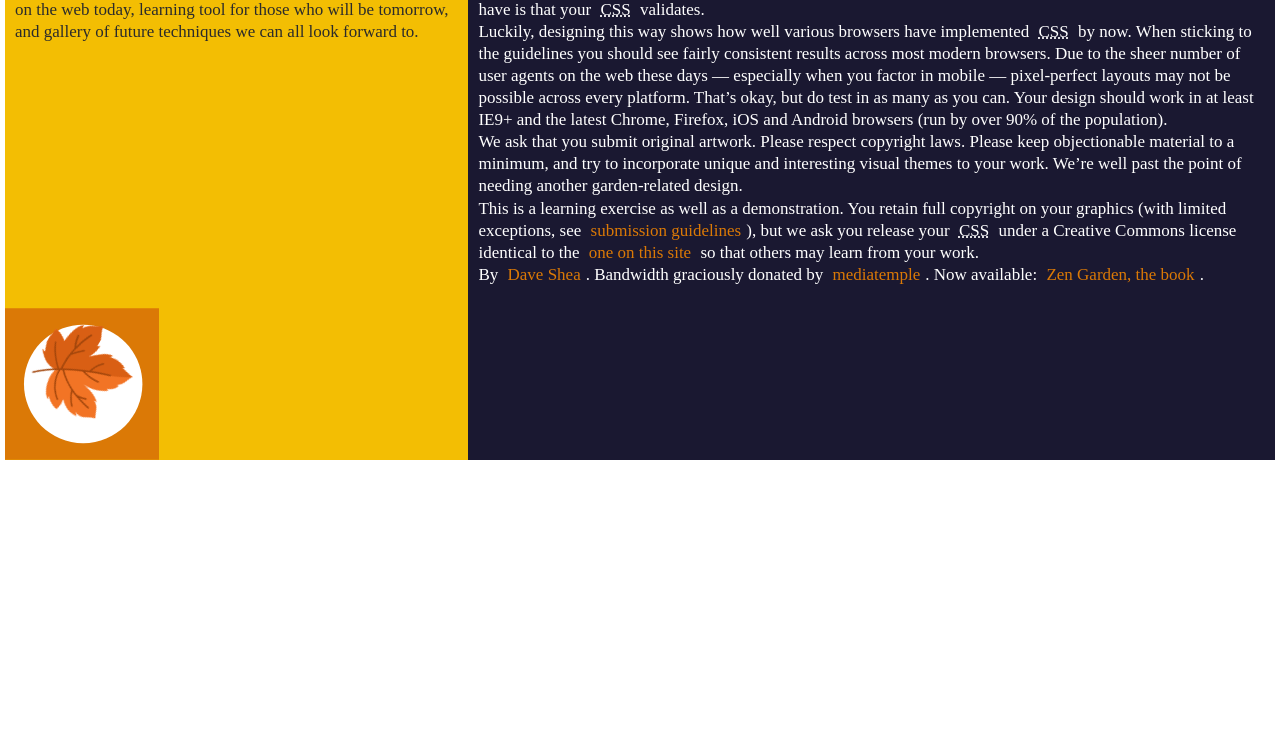
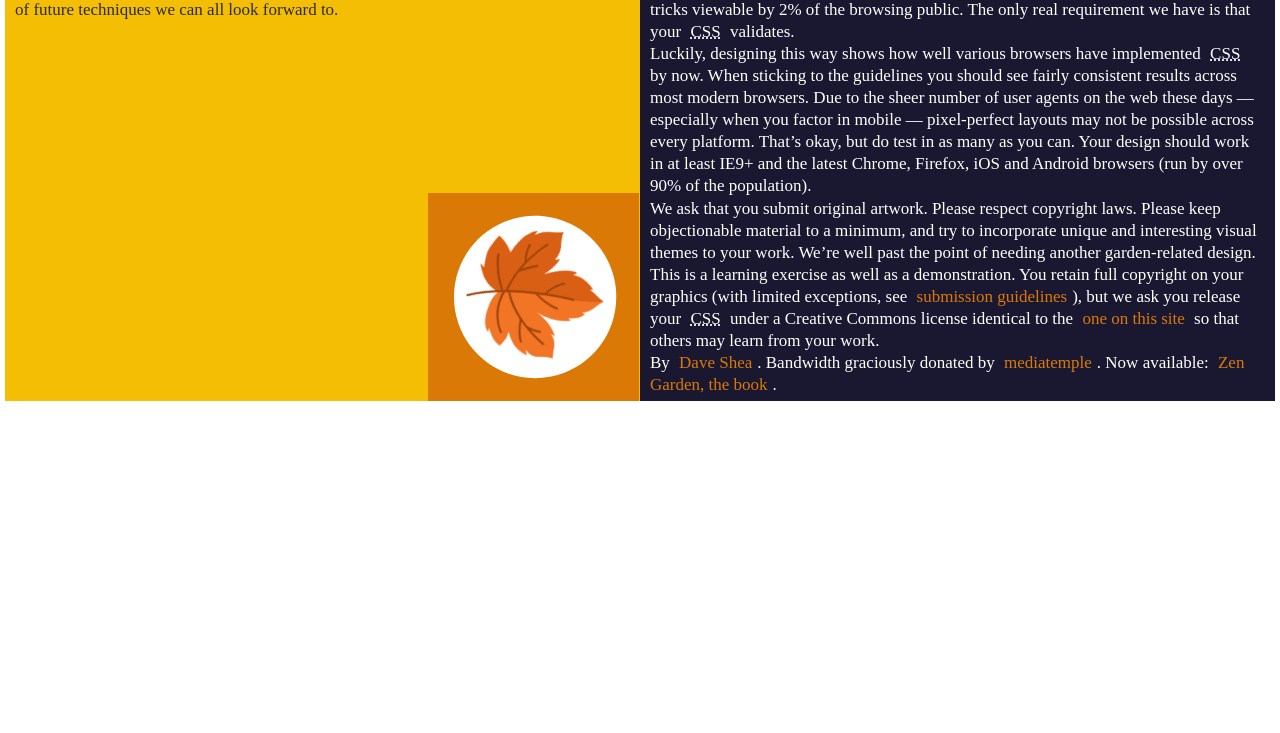
Before and after one commit to katekosm/zengarden, a plain HTML site: page index.html in a window 1280 px wide. Shown: the part 135-868 px from the top of the page. Before the commit the page ends 800 px from the top, so only its background shows below. Drawn offline with Linux system fonts and the light colour scheme; a web font is replaced by a local one.

Commit message:
Repositioned my leaf

```diff
--- a/style.scss
+++ b/style.scss
@@ -159,7 +159,7 @@ body {
       content: "";
       position: absolute;
       z-index: 1;
-      left: 0;
+      right: -66.6%;
       bottom: 0;
       width: 100%;
       padding-top: $padding_bottom;
@@ -169,7 +169,8 @@ body {
     }
 
     &::after {
-      left: 4.10256%;
+      // left: 4.10256%;
+      right: 3.5%;
       background-image: url("./images/leaf_1.svg");
       @include leafs_style;
       animation: rotating 12s 1s linear infinite;
@@ -222,14 +223,27 @@ a {
 //   text-decoration-style: dashed;
 // }
 
-/* 35em is also 560px (if basefont is 16px) */
-@media only screen and (min-width: 35rem) {
+@media only screen and (min-width: 420px) {
   .page-wrapper {
-    display: flex;
-    flex-direction: row;
+    // display: flex;
+    // flex-direction: row;
+    display: grid;
+    grid-template-columns: 1fr 1fr;
+    grid-template-rows: 1fr 1fr ;
+
+     .benefits {
+
+     }
+
+    // .requirements {
+    // #zen-requirements {
+    //   display: grid;
+    //   grid-template-columns: repeat(3, 1fr);
+    //   grid-gap: 20px; /* adjust as needed */
+    // }
+
+    //
+
+    // }
   }
 }
-
-/* 64em is also 1028px (if basefont is 16px) */
-// @media only screen and (min-width: 64rem) {
-// }
```
Also changed, not shown: style.css, 1 other file.
